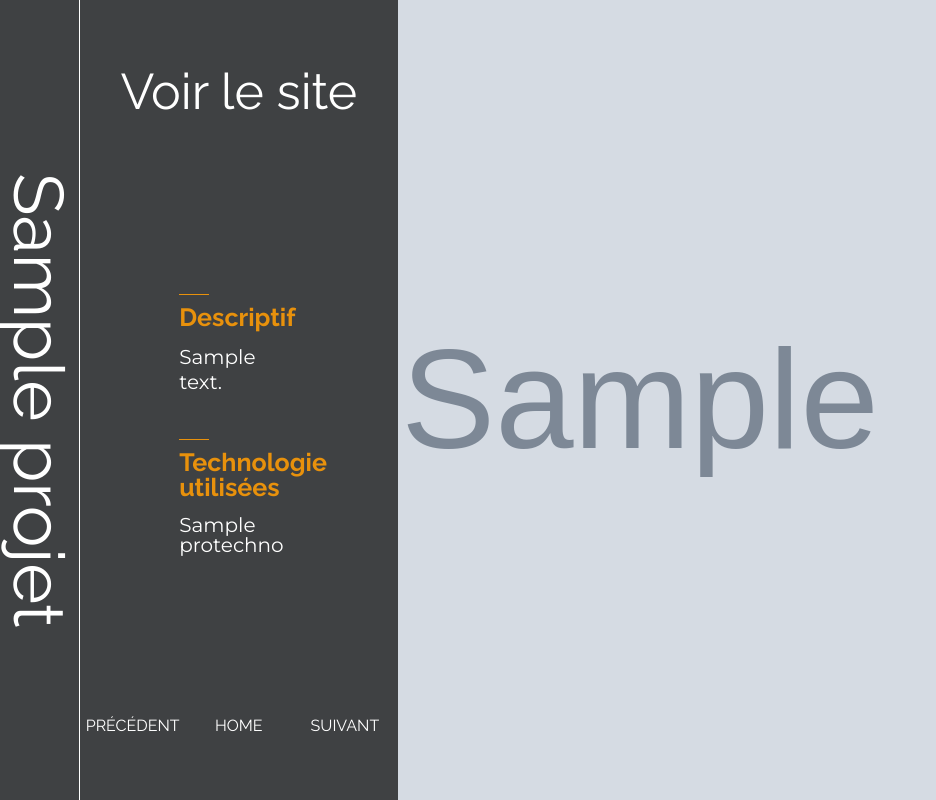
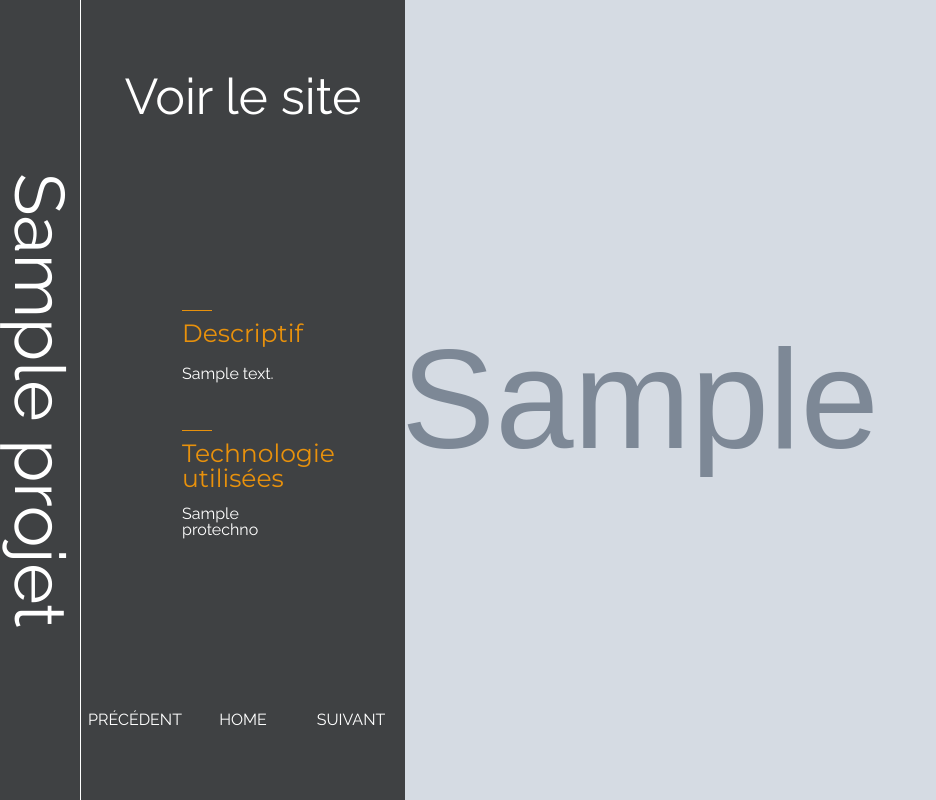
Before and after one commit to r0m21/new_portfolio, a Symfony app: template templates/affiche_projet/projet.html.twig in a window 1280 px wide. Shown: the whole page, without its empty margins (0-936 px from the left). Run offline with Twig, Linux system fonts and the light colour scheme; the template is opened without the code that fills it: most values are stand-ins (such as "Sample title", 1, 10 or a date in 2020); grey boxes marked "Sample" are stand-in pictures; some libraries are stand-ins or nearby versions.

Commit message:
Ajout de style au texte dans la view des projets

```diff
--- a/public/css/style.css
+++ b/public/css/style.css
@@ -171,6 +171,7 @@
     .text-decoration-none{text-decoration:none;}
 
     .text-center{text-align:center;}
+    .text-justify{text-align:justify;}
     .vertical-text{writing-mode: vertical-rl;text-orientation: upright;}
     .vertical-text-title{writing-mode: vertical-rl; text-orientation: mixed;}
 
--- a/templates/affiche_projet/projet.html.twig
+++ b/templates/affiche_projet/projet.html.twig
@@ -5,8 +5,8 @@
 {% block content %}
     {% for projet in projets %}
         <section id="about" class="position-relative-xl w100 min-h100vh d-flex-xl" style="background: url('../img/{{ projet.PROImage }}') no-repeat center center; background-size:cover;">
-            <div class="w100 h100 visible-lg hidden-xl filter-black">
-                <div class="w100 h100 d-flex column align-items-center justify-content-between">
+            <div class="w100 min-h100vh visible-lg hidden-xl filter-black">
+                <div class="w100 min-h100vh d-flex column align-items-center justify-content-between">
 
                     <div class="w100 mtb-30">
                         <h1 class="white fs-50 raleway light text-center m-auto">{{ projet.PRONom }}</h1>
@@ -14,10 +14,10 @@
 
                     <div class="container w80-xs mtb-30">
                         <div class="d-flex column w100">
-                            <h3 class="raleway semi-bold fs-20 color-2 left-separator mb-15">Descriptif</h3>
-                            <p class="montserrat fs-16 white mb-30 lh-25">{{ projet.PRODesc }}</p>
-                            <h3 class="raleway semi-bold fs-20 color-2 left-separator mb-15">Technologie utilisées</h3>
-                            <p class="montserrat fs-16 white">{{ projet.PROTechno }}</p>
+                            <h3 class="montserrat regular fs-25 color-2 left-separator mb-15">Descriptif</h3>
+                            <p class="raleway fs-16 white mb-30 lh-25 text-justify">{{ projet.PRODesc }}</p>
+                            <h3 class="montserrat regular fs-25 color-2 left-separator mb-15">Technologie utilisées</h3>
+                            <p class="raleway fs-16 white text-justify">{{ projet.PROTechno }}</p>
                             <a class="white text-decoration-none text-center fs-30 raleway light mt-60" href="{{ projet.PROUrl }}" target="_blank">Voir le site</a>
                         </div>
                     </div>
@@ -59,11 +59,11 @@
                     </div>
 
                     <div class="w50 p-30-20">
-                        <h3 class="raleway semi-bold fs-25 color-2 left-separator mb-15">Descriptif</h3>
-                        <p class="montserrat fs-20 white mb-30 lh-25">{{ projet.PRODesc }}</p>
+                        <h3 class="montserrat regular fs-25 color-2 left-separator mb-15">Descriptif</h3>
+                        <p class="raleway fs-16 white mb-30 lh-25 text-justify">{{ projet.PRODesc }}</p>
 
-                        <h3 class="raleway semi-bold fs-25 color-2 left-separator mb-15">Technologie utilisées</h3>
-                        <p class="montserrat fs-20 white">{{ projet.PROTechno }}</p>
+                        <h3 class="montserrat regular fs-25 color-2 left-separator mb-15">Technologie utilisées</h3>
+                        <p class="raleway fs-16 white text-justify">{{ projet.PROTechno }}</p>
                     </div>
 
                     <div class="w100 d-flex">
```
